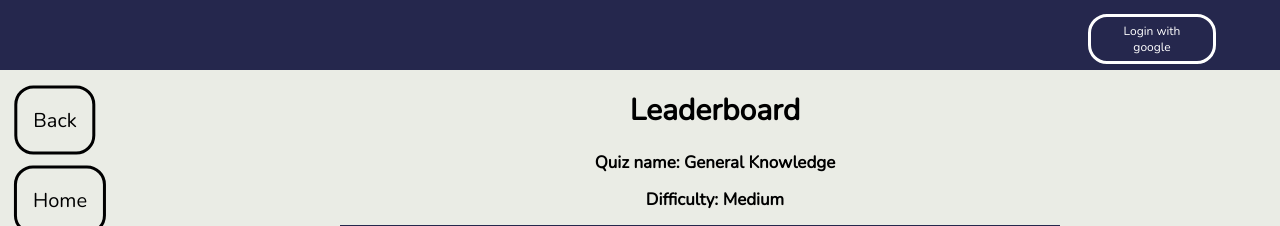
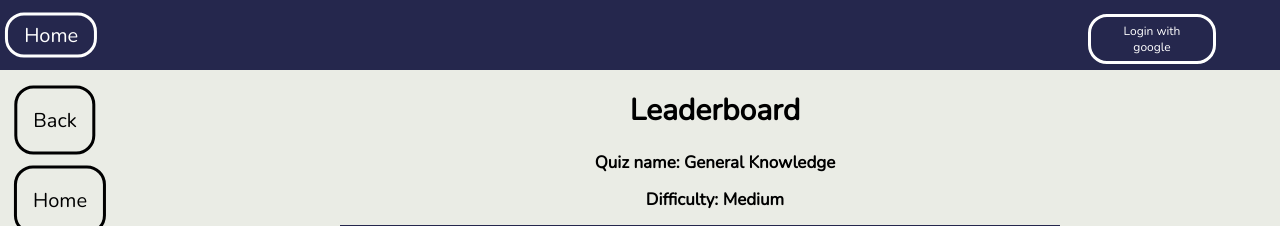
Before and after one commit to NutthanichN/Quizer, a Django app: page /quizer/leaderboard/1/1/ in a window 1280 px wide. Shown: the top 226 px of the page. Run offline with Django 3.2, Linux system fonts and the light colour scheme; data comes from the database, SQL or seed files in the repository.

Commit message:
add home page button and link  to index.html

```diff
--- a/quizer_game/templates/quizer_game/create-question.html
+++ b/quizer_game/templates/quizer_game/create-question.html
@@ -16,8 +16,10 @@
         {% if user.is_authenticated %}
            <a href="{% url 'quizer_game:logout' %}" class="logout">Logout</a>
            <a href="{% url 'quizer_game:user_profile' %}" class="email">Email: {{user.username}}</a>
+           <a href="{% url 'quizer_game:index' %}" class="homepage">Home</a>
         {% else %}
             <a href="{% url 'social:begin' 'google-oauth2' %}" class="signup">Login with google</a>
+            <a href="{% url 'quizer_game:index' %}" class="homepage_logout">Home</a>
         {% endif %}
 	  </div>
   </header>
--- a/quizer_game/templates/quizer_game/edit-question-set.html
+++ b/quizer_game/templates/quizer_game/edit-question-set.html
@@ -16,8 +16,10 @@
          <a href="{% url 'quizer_game:logout' %}" class="logout">Logout</a>
          <a href="{% url 'quizer_game:user_profile' %}" class="email">Email: {{user.username}}</a>
          <a href="{% url 'quizer_game:create-question-set' %}" class="create" >Create quiz</a>
+         <a href="{% url 'quizer_game:index' %}" class="homepage">Home</a>
        {% else %}
          <a href="{% url 'social:begin' 'google-oauth2' %}" class="signup">Login with google</a>
+         <a href="{% url 'quizer_game:index' %}" class="homepage_logout">Home</a>
        {% endif %}
 	   </div>
   </header>
--- a/quizer_game/templates/quizer_game/leaderboard-index.html
+++ b/quizer_game/templates/quizer_game/leaderboard-index.html
@@ -15,8 +15,10 @@
          <a href="{% url 'quizer_game:logout' %}" class="logout">Logout</a>
          <a href="{% url 'quizer_game:user_profile' %}" class="email">Email: {{user.username}}</a>
          <a href="{% url 'quizer_game:create-question-set' %}" class="create" href="">Create quiz</a>
+         <a href="{% url 'quizer_game:index' %}" class="homepage">Home</a>
        {% else %}
          <a href="{% url 'social:begin' 'google-oauth2' %}" class="signup">Login with google</a>
+         <a href="{% url 'quizer_game:index' %}" class="homepage_logout">Home</a>
        {% endif %}
 	  </div>
   </header>
--- a/quizer_game/templates/quizer_game/leaderboard.html
+++ b/quizer_game/templates/quizer_game/leaderboard.html
@@ -15,8 +15,10 @@
          <a href="{% url 'quizer_game:logout' %}" class="logout">Logout</a>
          <a href="{% url 'quizer_game:user_profile' %}" class="email">Email: {{user.username}}</a>
          <a href="{% url 'quizer_game:create-question-set' %}" class="create" >Create quiz</a>
+         <a href="{% url 'quizer_game:index' %}" class="homepage">Home</a>
        {% else %}
          <a href="{% url 'social:begin' 'google-oauth2' %}" class="signup">Login with google</a>
+         <a href="{% url 'quizer_game:index' %}" class="homepage_logout">Home</a>
        {% endif %}
     </div>
   </header>
--- a/quizer_game/templates/quizer_game/user-profile.html
+++ b/quizer_game/templates/quizer_game/user-profile.html
@@ -16,8 +16,10 @@
         <a href="{% url 'quizer_game:logout' %}" class="logout">Logout</a>
         <a href="{% url 'quizer_game:user_profile' %}"  class="email">Email: {{user.username}}</a>
         <a href="{% url 'quizer_game:create-question-set' %}" class="create" >Create quiz</a>
+        <a href="{% url 'quizer_game:index' %}" class="homepage">Home</a>
       {% else %}
         <a href="{% url 'social:begin' 'google-oauth2' %}" class="signup">Login with google</a>
+        <a href="{% url 'quizer_game:index' %}" class="homepage_logout">Home</a>
       {% endif %}
    </div>
   </header>
```
